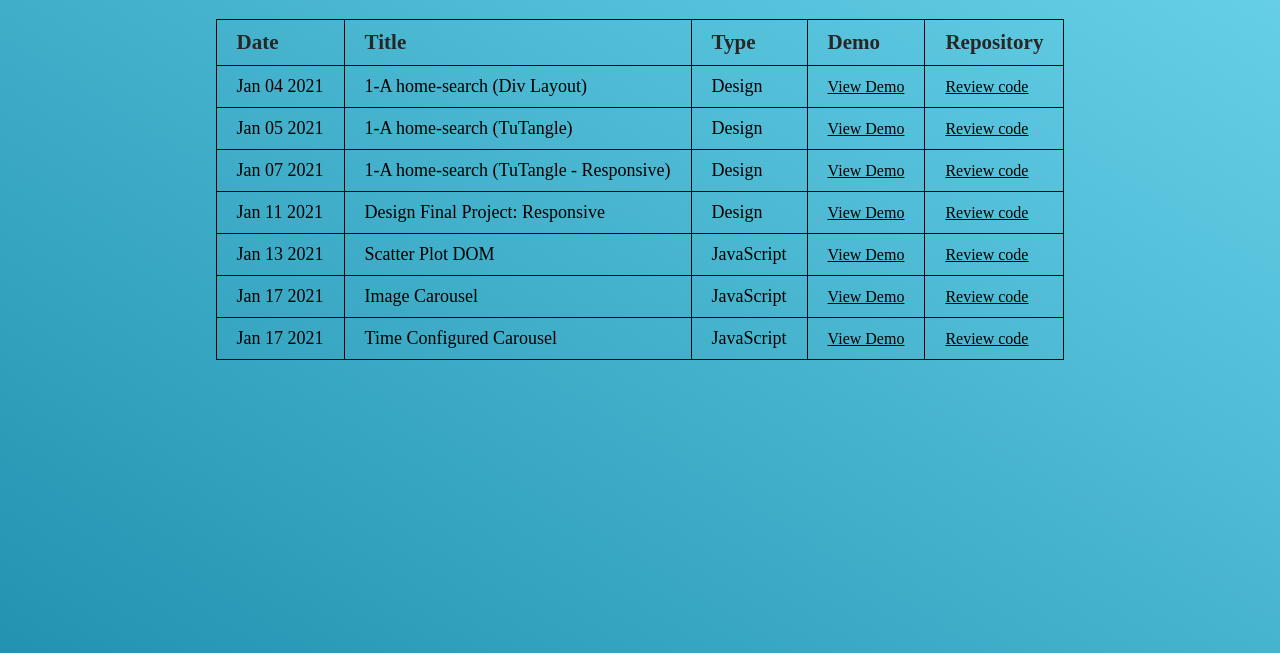
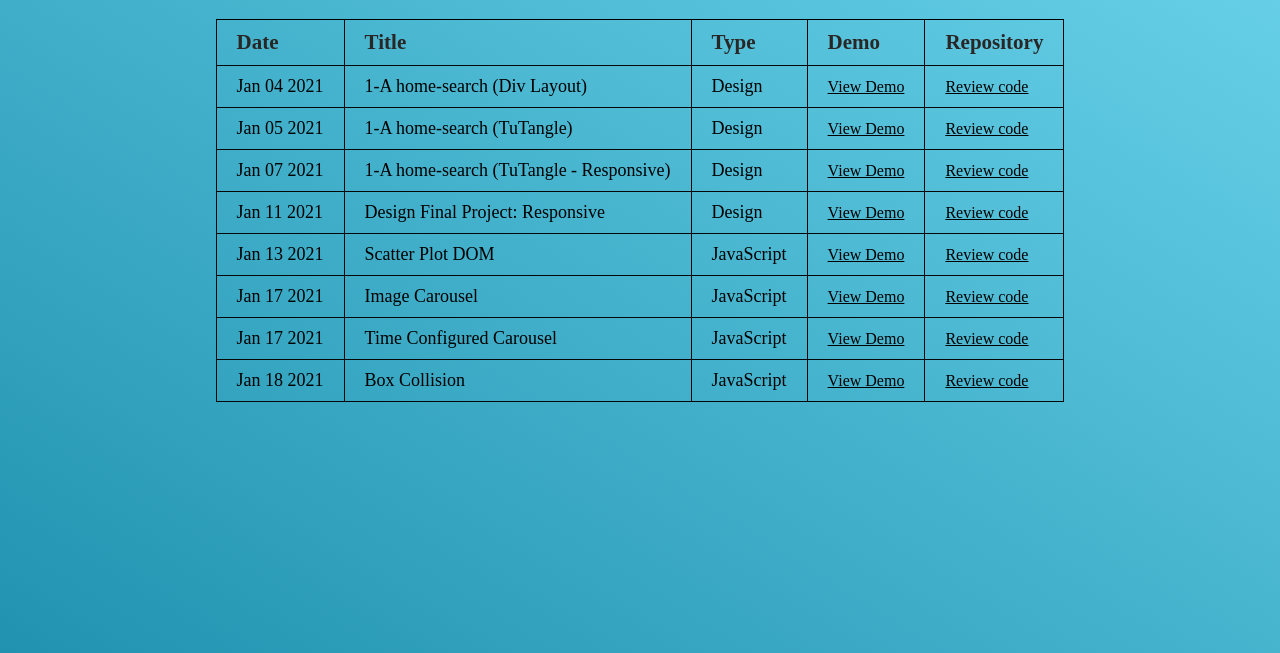
Before and after one commit to SpandanNepal/spandannepal.github.io, a plain HTML site: page index.html in a window 1280 px wide. Shown: the part 147-800 px from the top of the page. Drawn offline with Linux system fonts and the light colour scheme.

Commit message:
Box Collision Assignment

```diff
--- a/index.html
+++ b/index.html
@@ -80,6 +80,13 @@
 					<td><a href="https://spandannepal.github.io/Leapfrog/Time_Configured_Carousel/">View Demo</a></td>
 					<td><a href="https://github.com/SpandanNepal/Leapfrog/tree/master/Time_Configured_Carousel">Review code</a></td>
 				</tr>
+				<tr>
+					<td>Jan 18 2021</td>
+					<td>Box Collision</td>
+					<td>JavaScript</td>
+					<td><a href="https://spandannepal.github.io/Leapfrog/Box_Collision/">View Demo</a></td>
+					<td><a href="https://github.com/SpandanNepal/Leapfrog/tree/master/Box_Collision">Review code</a></td>
+				</tr>
 			</tbody>
 		</table>
 	</main>
```
